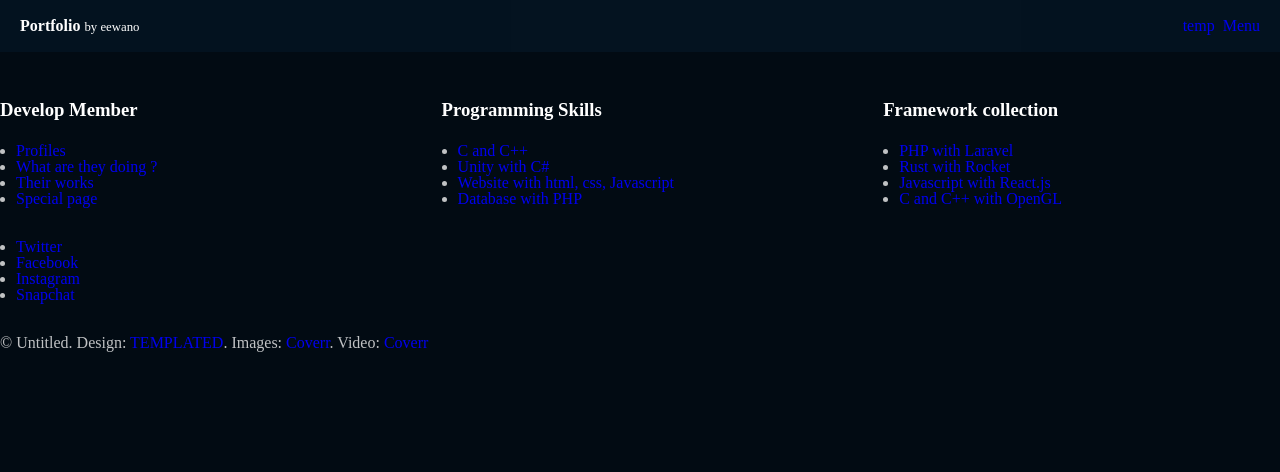
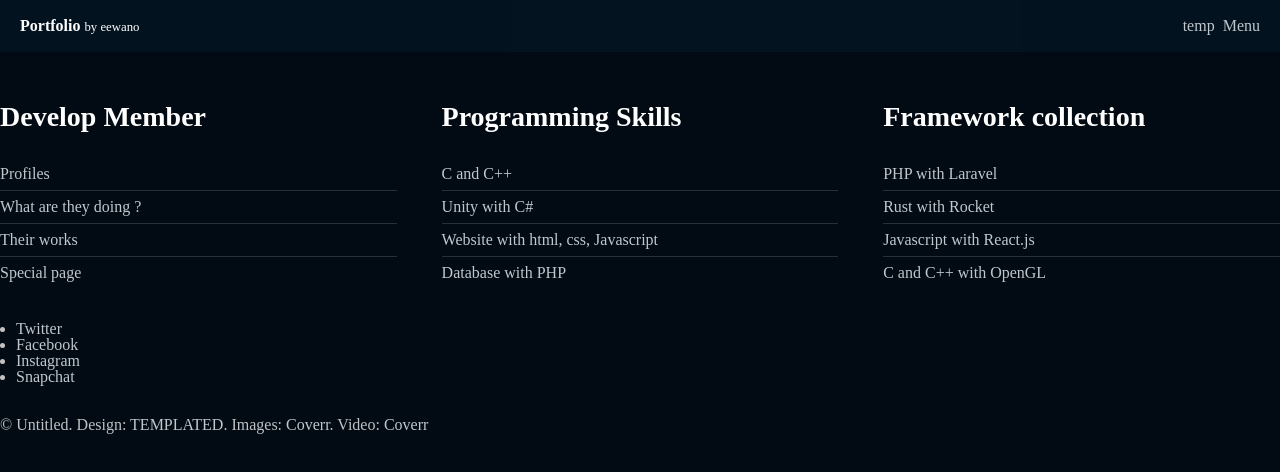
Before and after one commit to eewano/Portfolio01, a plain HTML site: page index.html in a window 1280 px wide. Drawn offline with Linux system fonts and the light colour scheme.

Commit message:
フッターレイアウト調整に伴う追加
フッターレイアウト調整に伴い、各cssに設定を一部追加

```diff
--- a/css/list.css
+++ b/css/list.css
@@ -5,3 +5,22 @@ ul {
 	margin: 0 0 2em 0;
 	padding-left: 1em;
 }
+/* 2476 */
+ul.alt {
+	list-style: none;
+	padding-left: 0;
+}
+/* 2481 */
+ul.alt li {
+	border-top: solid 1px;
+	padding: 0.5em 0;
+}
+/* 2486 */
+ul.alt li:first-child {
+	border-top: 0;
+	padding-top: 0;
+}
+/* 2627 */
+ul.alt li {
+	border-top-color: rgba(255, 255, 255, 0.15);
+}
--- a/css/main.css
+++ b/css/main.css
@@ -1,6 +1,6 @@
 /* Reset */
 /* 13 */
-html, body, div, span, h1, a, ul, header, li, nav {
+html, body, div, span, h1, h3, a, ul, footer, header, li, nav {
 	margin: 0;
 	padding: 0;
 	border: 0;
@@ -9,7 +9,7 @@ html, body, div, span, h1, a, ul, header, li, nav {
 	vertical-align: baseline;
 }
 /* 22 */
-header, menu, nav {
+footer, header, menu, nav {
 	display: block;
 }
 /* 26 */
--- a/css/type.css
+++ b/css/type.css
@@ -11,6 +11,8 @@ a {
 	-ms-transition: color 0.2s ease-in-out;
 	transition: color 0.2s ease-in-out;
 	text-decoration: none;
+	/* 1790 */
+	color: #c1c7cd;
 }
 /* 1659 */
 h1, h2, h3, h4, h5, h6 {
@@ -25,3 +27,7 @@ h1 a, h2 a, h3 a, h4 a, h5 a, h6 a {
 	color: inherit;
 	text-decoration: none;
 }
+/* 1690 */
+h3 {
+	font-size: 1.75em;
+}
```
